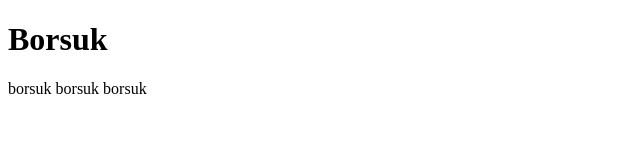
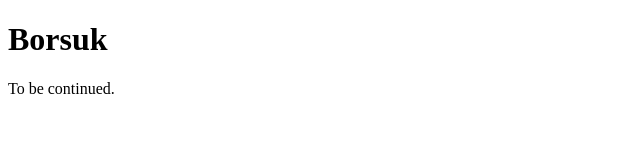
Before and after one commit to tytus-metrycki/borsuki2025, a website: page static-website/index.html in a window 1280 px wide. Shown: the full height of the page, 0-640 px from the left. Drawn offline with Linux system fonts and the light colour scheme.

Commit message:
Change message per Tosia's instructions

```diff
--- a/static-website/index.html
+++ b/static-website/index.html
@@ -4,10 +4,10 @@
   <meta charset="UTF-8">
   <meta name="viewport" content="width=device-width, initial-scale=1.0">
   <link rel="icon" type="image/webp" href="/favicon.webp">
-  <title>Borsuki</title>
+  <title>Tosia & Tytus 2025</title>
 </head>
 <body>
   <h1>Borsuk</h1>
-  <p>borsuk borsuk borsuk</p>
+  <p> To be continued. </p>
 </body>
 </html>
```
